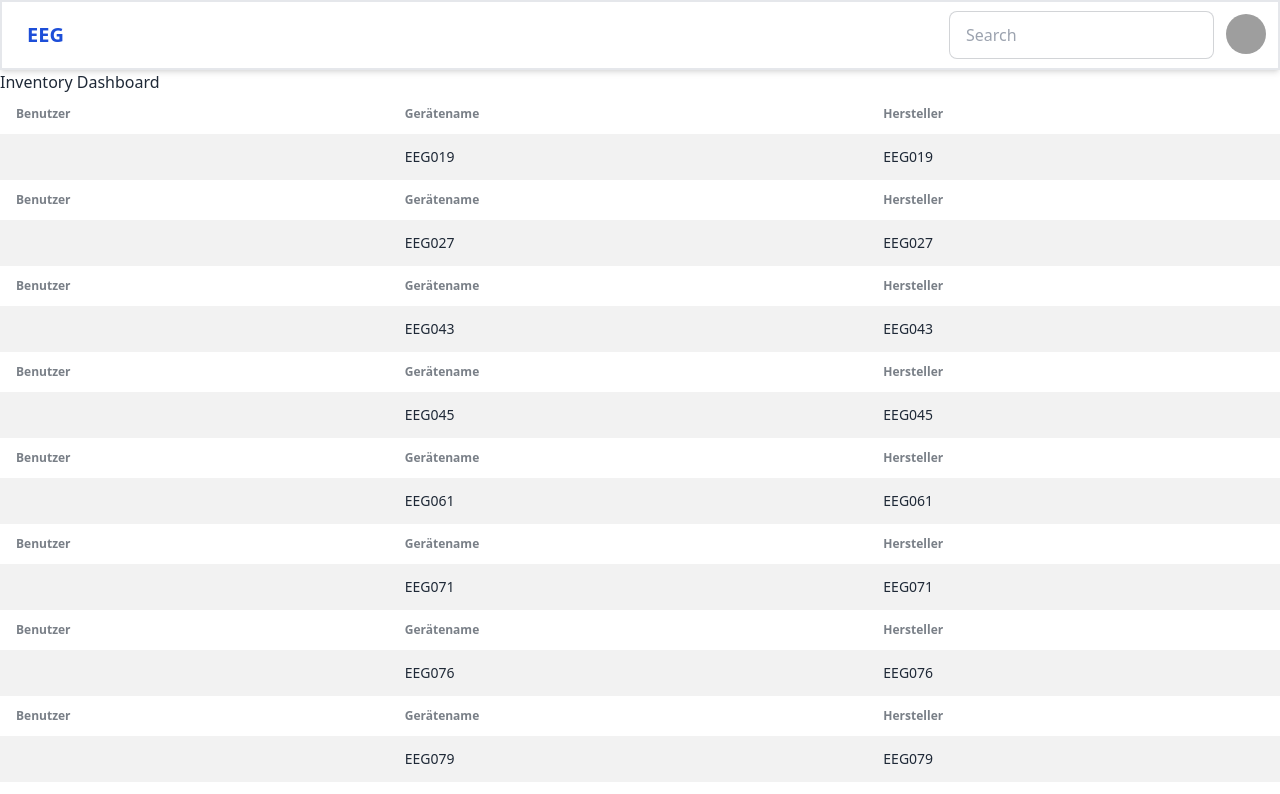
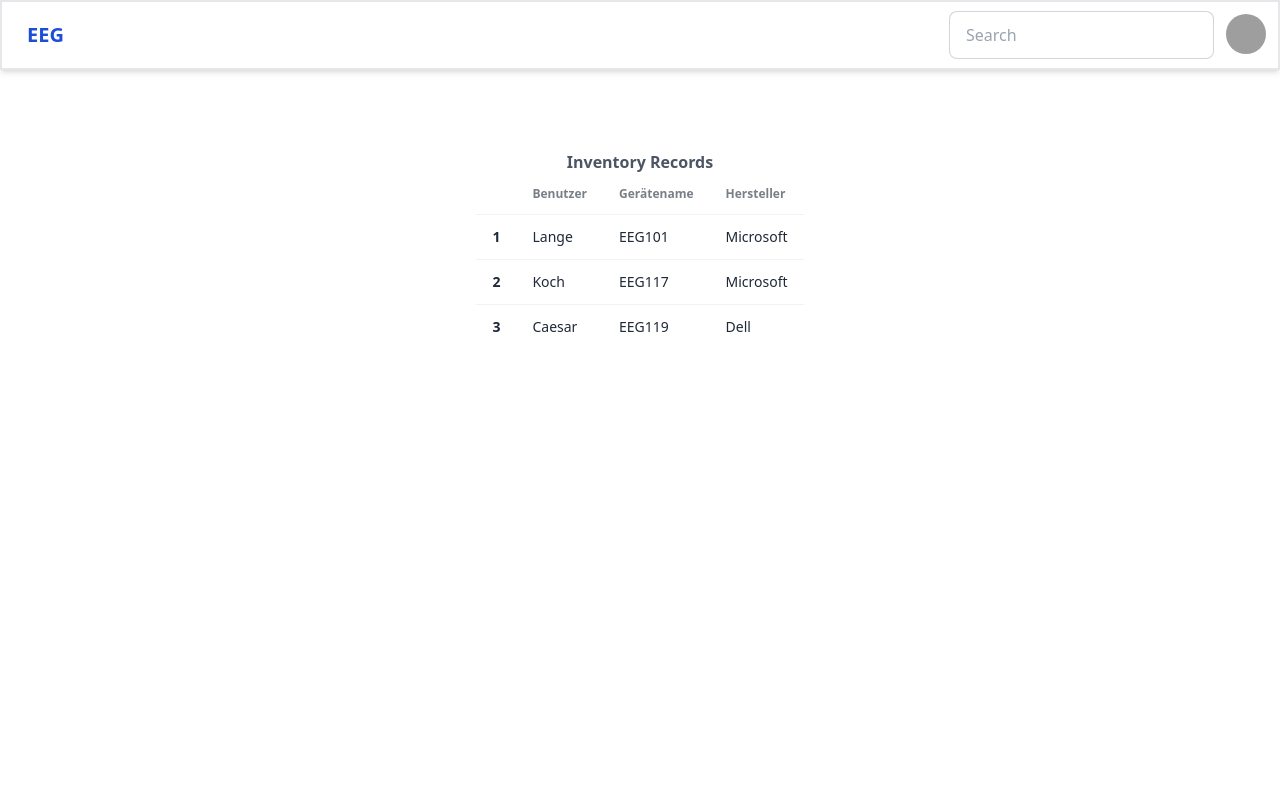
Before and after one commit to KrishnaA01/investerlist, a React (Vite) app: page / in a window 1280 px wide. Shown: the top 794 px of the page. Built offline with nearby package versions, Linux system fonts and the light colour scheme; grey boxes are pictures that could not be loaded.

Commit message:
basic table without function

```diff
--- a/src/App.jsx
+++ b/src/App.jsx
@@ -8,39 +8,44 @@ import Table from "./components/Table";
 function App() {
   const [data, setData] = useState([]);
 
-  const getData = () => {
-    fetch("mock.json", {
-      headers: {
-        "Content-Type": "application/json",
-        Accept: "application/json",
-      },
-    })
-      .then(function (response) {
-        console.log(response);
-        return response.json();
-      })
-      .then(function (myJson) {
-        console.log(myJson);
-        setData(myJson);
-      });
-  };
-
-  useEffect(() => {
-    getData();
-  }, []);
-
   return (
     <>
       <Navbar />
-      <h2>Inventory Dashboard</h2>
-      <Table data={data} />
-      <ul>
-        {data &&
-          data.length > 0 &&
-          data.map((item) => <li key={uuidv4()}>{item.Hersteller}</li>)}
-      </ul>
+      <div className="flex justify-center items-center flex-col mt-20">
+        <h4 className="font-bold text-gray-600">Inventory Records</h4>
+        <Table data={data} />
+      </div>
     </>
   );
 }
 
 export default App;
+
+// const getData = () => {
+//   fetch("mock.json", {
+//     headers: {
+//       "Content-Type": "application/json",
+//       Accept: "application/json",
+//     },
+//   })
+//     .then(function (response) {
+//       console.log(response);
+//       return response.json();
+//     })
+//     .then(function (myJson) {
+//       console.log(myJson);
+//       setData(myJson);
+//     });
+// };
+
+// useEffect(() => {
+//   getData();
+// }, []);
+
+{
+  /* <ul>
+        {data &&
+          data.length > 0 &&
+          data.map((item) => <li key={uuidv4()}>{item.Hersteller}</li>)}
+      </ul> */
+}
--- a/src/components/Table.jsx
+++ b/src/components/Table.jsx
@@ -1,22 +1,15 @@
-import { v4 as uuidv4 } from 'uuid';
-
+import { v4 as uuidv4 } from "uuid";
 
 export default function Table({ data }) {
-// console.log("from table", data)
-
-
+  // console.log("from table", data);
 
   return (
     <div className="overflow-x-auto">
-       {/* {
-        data && data.length > 0 && data.map((item)=><li key={uuidv4()}>{item.Hersteller}</li>)
-        } */}
-        {data && data.map((item) => {
-            return (
-                <table className="table" key={uuidv4()}>
+      <table className="table">
         {/* head */}
         <thead>
-                <tr key={uuidv4()}>
+          <tr>
+            <th></th>
             <th>Benutzer</th>
             <th>Gerätename</th>
             <th>Hersteller</th>
@@ -24,18 +17,28 @@ export default function Table({ data }) {
         </thead>
         <tbody>
           {/* row 1 */}
-                <tr className="bg-base-200">
-                    <td>{item.Benutzer}</td>
-                    <td>{item.Gerätename}</td>
-                    <td>{item.Gerätename}</td>
+          <tr>
+            <th>1</th>
+            <td>Lange</td>
+            <td>EEG101</td>
+            <td>Microsoft</td>
+          </tr>
+          {/* row 2 */}
+          <tr>
+            <th>2</th>
+            <td>Koch</td>
+            <td>EEG117</td>
+            <td>Microsoft</td>
+          </tr>
+          {/* row 3 */}
+          <tr>
+            <th>3</th>
+            <td>Caesar</td>
+            <td>EEG119</td>
+            <td>Dell</td>
           </tr>
         </tbody>
       </table>
-            )
-        })
-
+    </div>
+  );
 }
-
-    </div>
-  )
-}
```
Lines whose indentation alone changed are shown as unchanged.
